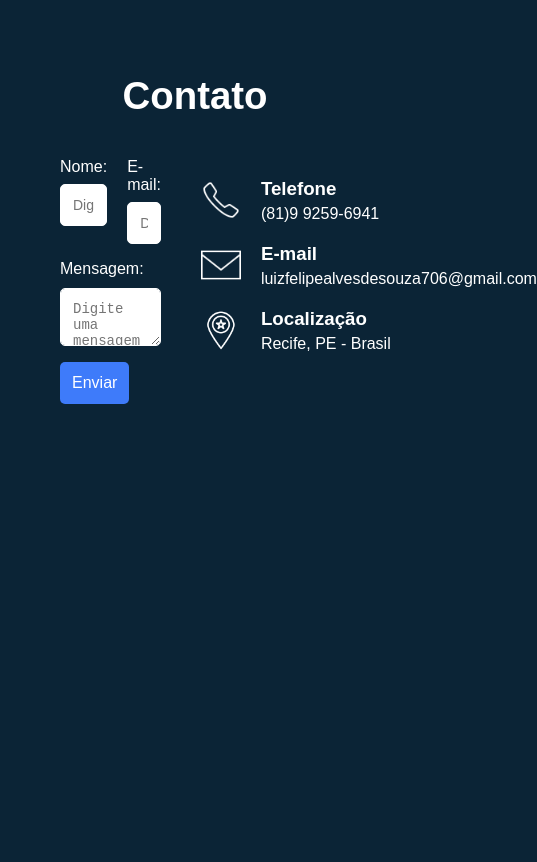
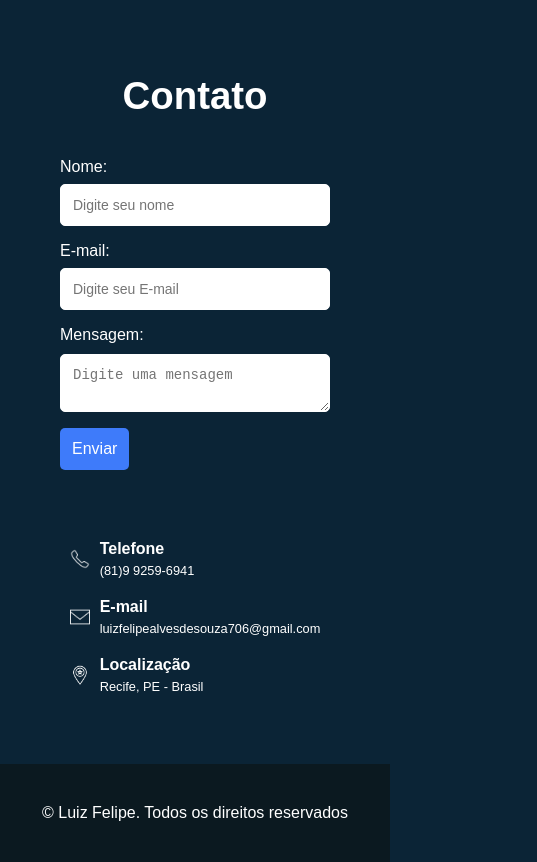
Before and after one commit to Luiz9910/portfolio, a React (Vite) app: page / in a window 390 px wide. Shown: the part 3040-3902 px from the top of the page, 537 px wide, since content can reach past the window. Before the commit the page ends 3534 px from the top, so only its background shows below. Built offline with nearby package versions, Linux system fonts and the light colour scheme.

Commit message:
pagina de contato responsiva e também foi criado o componente footer

```diff
--- a/src/App.jsx
+++ b/src/App.jsx
@@ -6,6 +6,7 @@ import About from "./components/section/About/About";
 import Project from "./components/section/Project/Project";
 import Skill from "./components/section/Skill/Skill";
 import ContactForm from "./components/section/ContactForm/ContactForm";
+import Footer from "./components/comom/Footer/Footer";
 
 function App() {
   return (
@@ -20,6 +21,7 @@ function App() {
           <ContactForm />
         </div>
       </main>
+      <Footer />
     </React.Fragment>
   );
 }
--- /dev/null
+++ b/src/components/comom/Footer/Footer.jsx
@@ -0,0 +1,12 @@
+import React from 'react'
+import "./style.css"
+
+const Footer = () => {
+  return (
+    <footer>
+      <p>© Luiz Felipe. Todos os direitos reservados</p>
+    </footer>
+  )
+}
+
+export default Footer
--- /dev/null
+++ b/src/components/comom/Footer/style.css
@@ -0,0 +1,7 @@
+footer {
+  background-color: #0b1920;
+  padding: 40px 20px;
+  text-align: center;
+  color: white;
+  font-family: Arial, Helvetica, sans-serif;
+}
--- a/src/components/comom/Header/Header.jsx
+++ b/src/components/comom/Header/Header.jsx
@@ -53,8 +53,8 @@ const Header = () => {
 
   return (
     <header className={`header ${isScrolled ? "fixed" : ""} ${scrollDirection === "up" ? "hidden" : ""}`}>
-      <div>
-        <ScrollLink to="top" smooth={true} duration={500} onClick={scrollToTop}>
+      <div className="logo">
+        <ScrollLink to="/" smooth={true} duration={500} onClick={scrollToTop}>
           <span className="key-logo">&#123;</span>
           <p>Luiz.code</p>
           <span className="key-logo">&#125;</span>
@@ -77,7 +77,7 @@ const Header = () => {
             <ScrollLink to="project" smooth={true} duration={500}>Projetos</ScrollLink>
           </li>
           <li>
-            <ScrollLink to="skills" smooth={true} duration={500}>Skills</ScrollLink>
+            <ScrollLink to="skills" smooth={true} duration={500}>habilidades</ScrollLink>
           </li>
           <li>
             <ScrollLink to="contact" smooth={true} duration={500}>Contato</ScrollLink>
--- a/src/components/comom/Header/style.css
+++ b/src/components/comom/Header/style.css
@@ -16,6 +16,10 @@
   width: 100%;
   background-color: #0B2436;
   z-index: 1000;
+}
+
+.logo {
+  cursor: pointer;
 }
 
 .header > div > a {
@@ -61,6 +65,10 @@
   list-style: none;
 }
 
+.menu li{
+  cursor: pointer;
+}
+
 .menu li a {
   text-decoration: none;
   color: white;
--- a/src/components/section/ContactForm/style.css
+++ b/src/components/section/ContactForm/style.css
@@ -18,7 +18,7 @@
 
 .contact-form > div {
   display: grid;
-  gap: 20px;
+  gap: 10px;
   grid-template-columns: 1fr 1fr;
 }
 
@@ -129,8 +129,41 @@
   color: white;
 }
 
+@media (max-width: 900px) {
+  .contact-form > div {
+    gap: 0;
+    grid-template-columns: 1fr;
+  }
+}
+
+@media (max-width: 770px) {
+  .contact-container {
+    grid-template-columns: 1fr;
+    gap: 10px;
+  }
+}
+
 @media (max-width: 700px) {
   .about > div  {
     width: 240px;
   }
 }
+
+@media (max-width: 450px) {
+  .data-contact > div {
+    gap: 10px;
+  }
+
+  .data-contact > div > img {
+    width: 20px;
+    padding-top: 20px;
+  }
+
+  .data-contact h3{
+    font-size: 1rem;
+  }
+
+  .data-contact p {
+    font-size: 0.8rem;
+  }
+}
```
